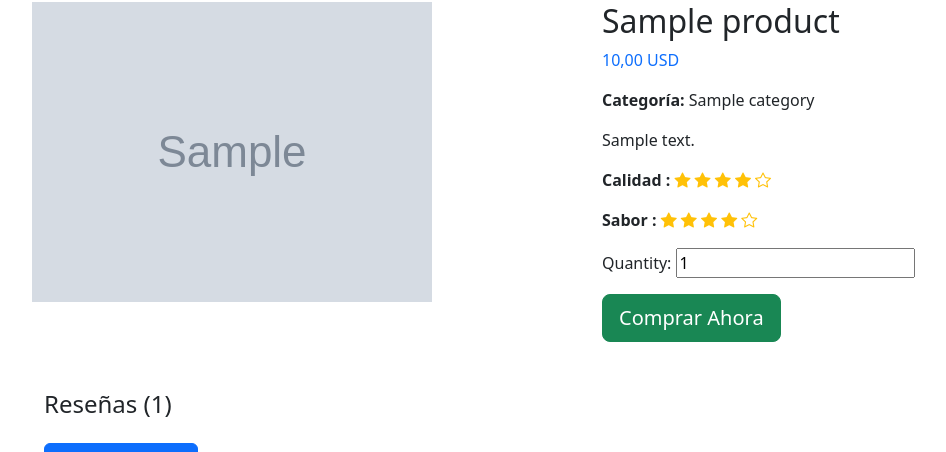
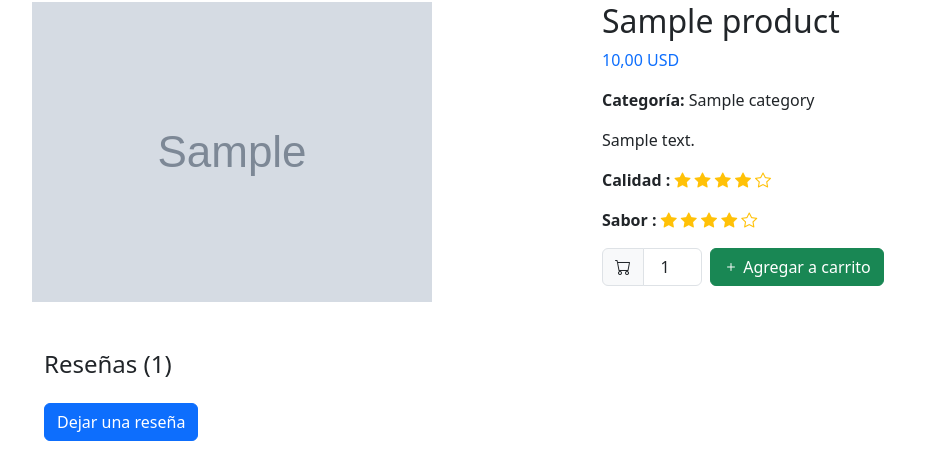
Before and after one commit to VladimirAzanza/shifa_products, a Django app: page /catalog/1/ in a window 1280 px wide. Shown: the part 102-554 px from the top of the page, without its empty margins (50-996 px from the left). Run offline with Django 4.2, Linux system fonts and the light colour scheme; tables that the repository leaves empty hold one stand-in row (values such as "Sample post"); grey boxes marked "Sample" are stand-in pictures.

Commit message:
Improve quantity button at add to cart

```diff
--- a/shifa_products/cart/models.py
+++ b/shifa_products/cart/models.py
@@ -27,4 +27,6 @@ class CartItem(models.Model):
         related_name='cart_item',
         on_delete=models.CASCADE
     )
-    quantity = models.PositiveSmallIntegerField(default=1) #verbose name?
+    quantity = models.PositiveSmallIntegerField(
+        default=1, verbose_name='Cantidad'
+    )
--- a/shifa_products/templates/catalog/product_detail.html
+++ b/shifa_products/templates/catalog/product_detail.html
@@ -33,10 +33,17 @@
           {% endif %}
         {% endfor %}
       </p>
-      <form action="{% url 'cart:add_to_cart' product.id %}" method="post">
+      <form action="{% url 'cart:add_to_cart' product.id %}" method="post" class="d-flex align-items-center">
         {% csrf_token %}
-        {{ form.as_p }}
-        <button class="btn btn-success btn-lg" type="submit">Comprar Ahora</button>
+        <div class="input-group me-2" style="width: 100px;">
+          <span class="input-group-text">
+            <i class="bi bi-cart"></i>
+          </span>
+          <input type="number" name="quantity" min="1" value="1" class="form-control text-center" required>
+        </div>
+        <button class="btn btn-success" type="submit">
+          <i class="bi bi-plus"></i> Agregar a carrito
+        </button>
       </form>
     </div>
   </div>
```
Also changed, not shown: shifa_products/cart/migrations/0003_alter_cartitem_cart_alter_cartitem_quantity.py (added).
